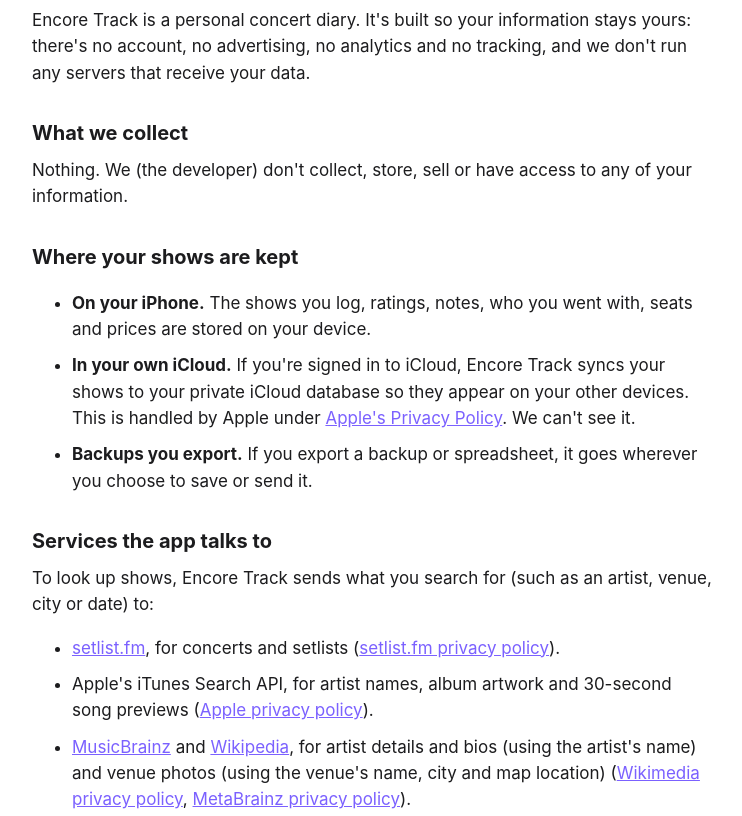
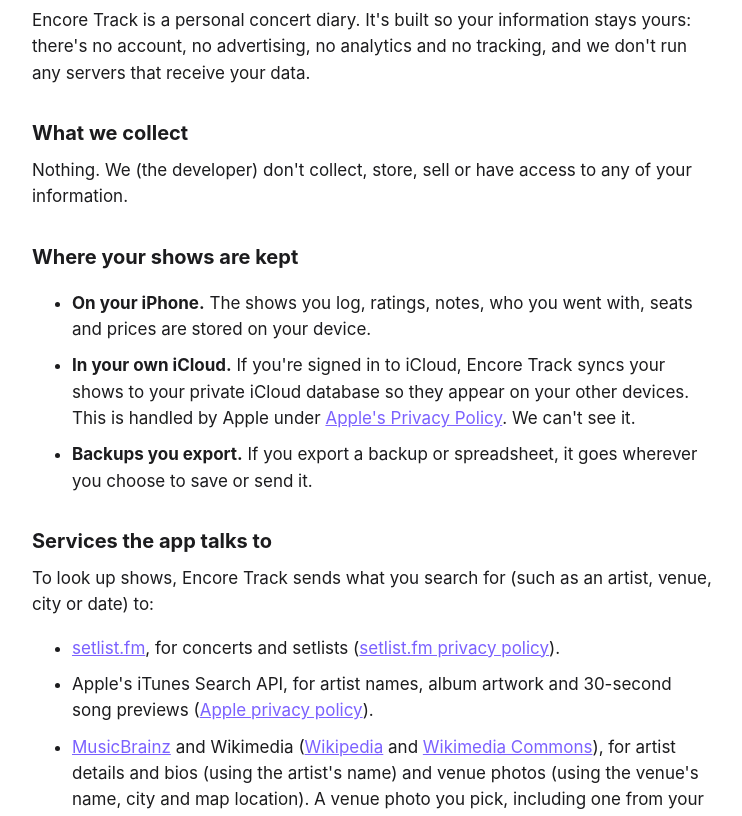
Before and after one commit to Mitchkc1/encore-track, a plain HTML site: page privacy-policy.html in a window 1280 px wide. Shown: the part 123-939 px from the top of the page, without its empty margins (268-1010 px from the left). Drawn offline with Linux system fonts and the light colour scheme.

Commit message:
Privacy policy: Wikimedia Commons venue photos

```diff
--- a/privacy-policy.html
+++ b/privacy-policy.html
@@ -38,7 +38,7 @@
   <ul>
     <li><a href="https://www.setlist.fm">setlist.fm</a>, for concerts and setlists (<a href="https://www.setlist.fm/help/privacy">setlist.fm privacy policy</a>).</li>
     <li>Apple's iTunes Search API, for artist names, album artwork and 30-second song previews (<a href="https://www.apple.com/legal/privacy/">Apple privacy policy</a>).</li>
-    <li><a href="https://musicbrainz.org">MusicBrainz</a> and <a href="https://www.wikipedia.org">Wikipedia</a>, for artist details and bios (using the artist's name) and venue photos (using the venue's name, city and map location) (<a href="https://foundation.wikimedia.org/wiki/Policy:Privacy_policy">Wikimedia privacy policy</a>, <a href="https://metabrainz.org/privacy">MetaBrainz privacy policy</a>).</li>
+    <li><a href="https://musicbrainz.org">MusicBrainz</a> and Wikimedia (<a href="https://www.wikipedia.org">Wikipedia</a> and <a href="https://commons.wikimedia.org">Wikimedia Commons</a>), for artist details and bios (using the artist's name) and venue photos (using the venue's name, city and map location). A venue photo you pick, including one from your own library, stays on your iPhone (<a href="https://foundation.wikimedia.org/wiki/Policy:Privacy_policy">Wikimedia privacy policy</a>, <a href="https://metabrainz.org/privacy">MetaBrainz privacy policy</a>).</li>
     <li>Apple Maps, for venue maps and Look Around photos (using the venue's map location).</li>
   </ul>
   <p>These requests don't include your name, contact details or anything from your shows beyond the search itself.</p>
```
